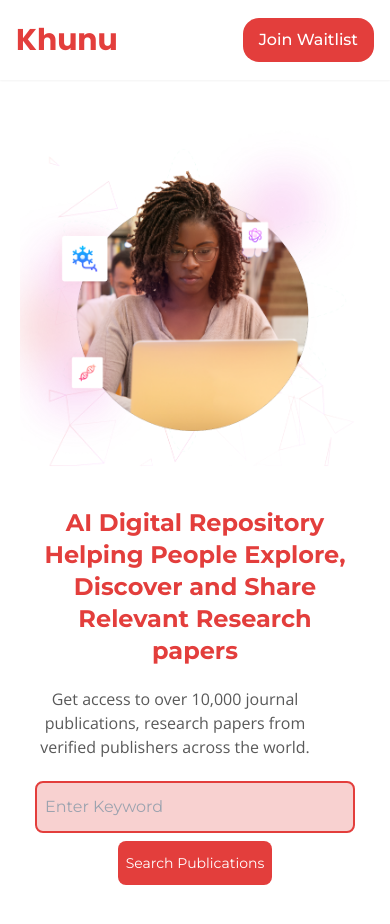
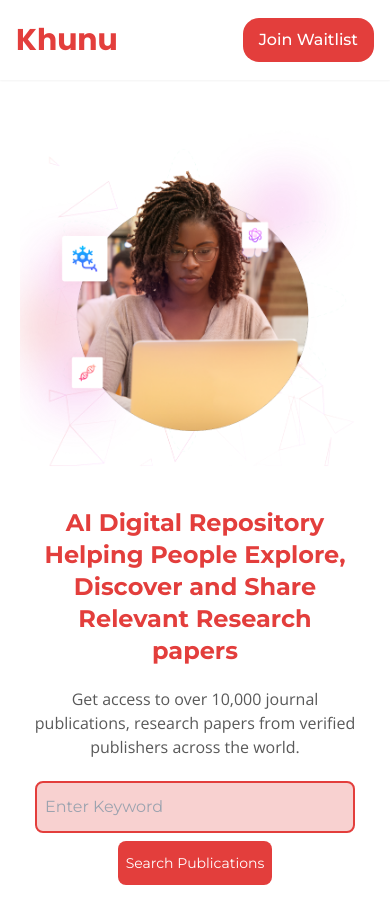
Before and after one commit to samsonlawal/Khunu, a React (Vite) app: page / in a window 390 px wide. Shown: the top 924 px of the page. Built offline with nearby package versions, Linux system fonts and the light colour scheme.

Commit message:
adjustment to text

```diff
--- a/src/UI/Header.jsx
+++ b/src/UI/Header.jsx
@@ -16,7 +16,7 @@ export default function Header() {
             Relevant Research papers
           </h1>
 
-          <p className="py-5 pr-10 md:text-lg text-graylip font-open">
+          <p className="py-5 lg:pr-10 md:text-lg text-graylip font-open">
             Get access to over 10,000 journal publications, research papers from
             verified publishers across the world.
           </p>
```
